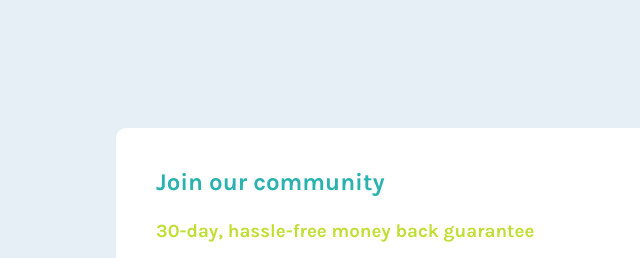
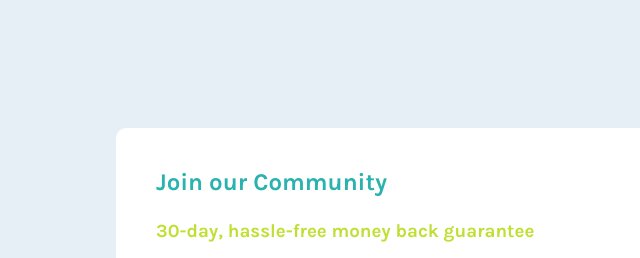
Before and after one commit to Prasanth602/frontend-mentor-challenge, a plain HTML site: page index.html in a window 1280 px wide. Shown: the top 258 px of the page, 199-839 px from the left. Drawn offline with Linux system fonts and the light colour scheme.

Commit message:
my first commit

```diff
--- a/index.html
+++ b/index.html
@@ -14,7 +14,7 @@
 <body>
   <div class="main">
     <div class="child1">
-      <h2>Join our community</h2>
+      <h2>Join our Community</h2>
       <h3>30-day, hassle-free money back guarantee</h3>
       <p>Gain access to our full library of tutorials along with expert code reviews.
         Perfect for any developers who are serious about honing their skills.</p>
```
